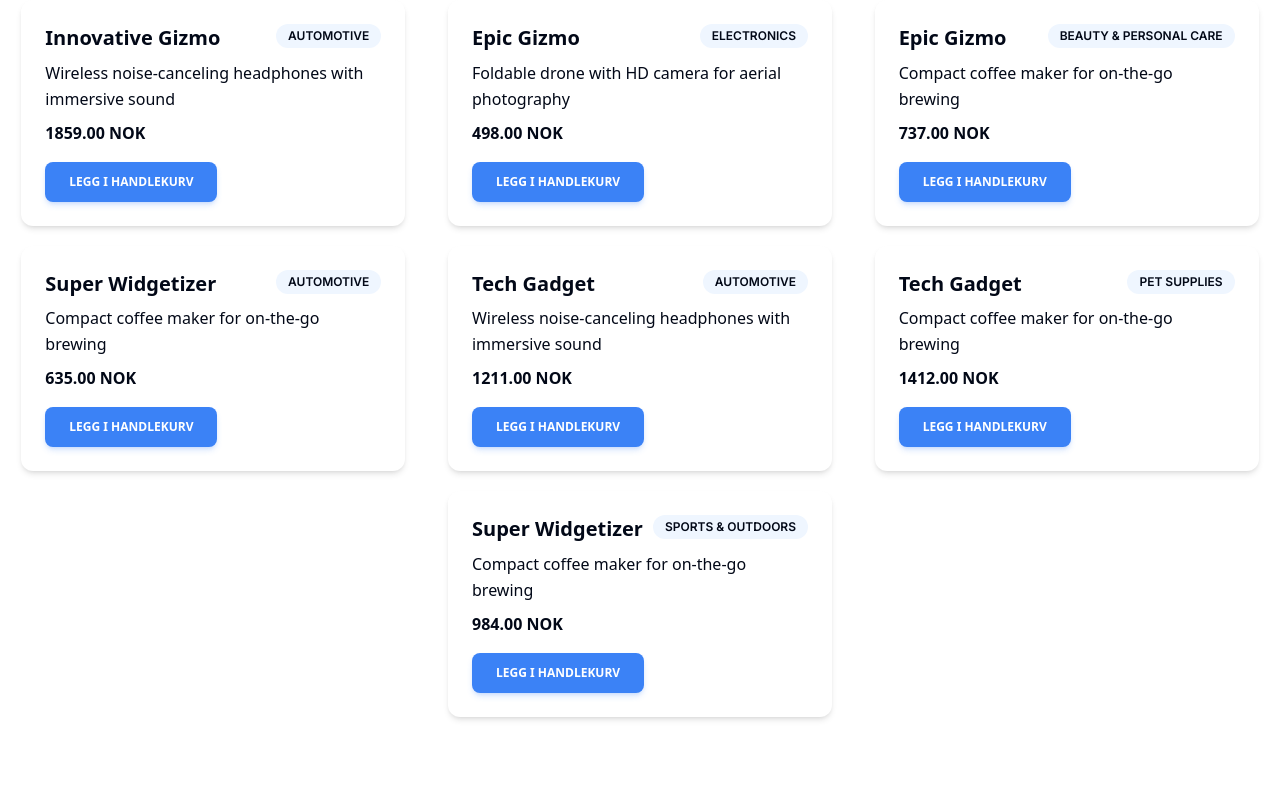
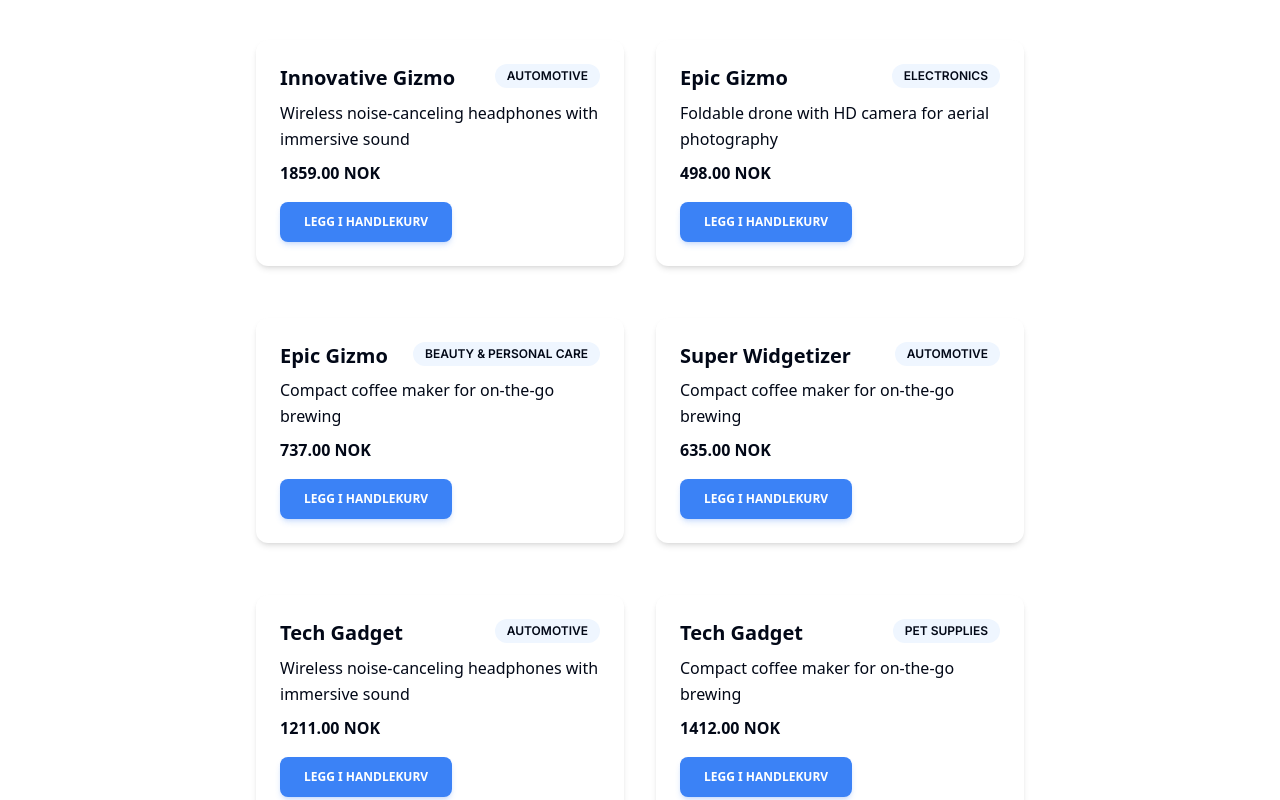
Before and after one commit to olikim/uke-40, a Next.js app: page /products in a window 1280 px wide. Shown: the top 800 px of the page. Built offline with nearby package versions, Linux system fonts and the light colour scheme.

Commit message:
Changed css to grid column

```diff
--- a/src/app/products/page.tsx
+++ b/src/app/products/page.tsx
@@ -9,7 +9,7 @@ const productList = [
 
 export default function ProductsPage() {
     return (
-        <div>
+        <div className="mx-auto w-full max-w-3xl">
             <ProductList />
         </div>
     )
--- a/src/components/productList.tsx
+++ b/src/components/productList.tsx
@@ -1,5 +1,5 @@
 
-
+import React from "react"
 import { createProduct, fakeProduct } from "./features/products/createProducts"
 import ProductCard from "./productCard"
 
@@ -9,7 +9,7 @@ export default function ProductList () {
     const products = Array.from(createProduct({ count:7, fakeProduct }).values())
 
     return (
-        <div className="flex flex-wrap justify-center">
+        <div className="grid grid-cols-1 lg:grid-cols-2 gap-8 mt-10 mb-10">
             {products.map((product) => (
                 <ProductCard key={product.id} {...product}/>
                 ))}
```
